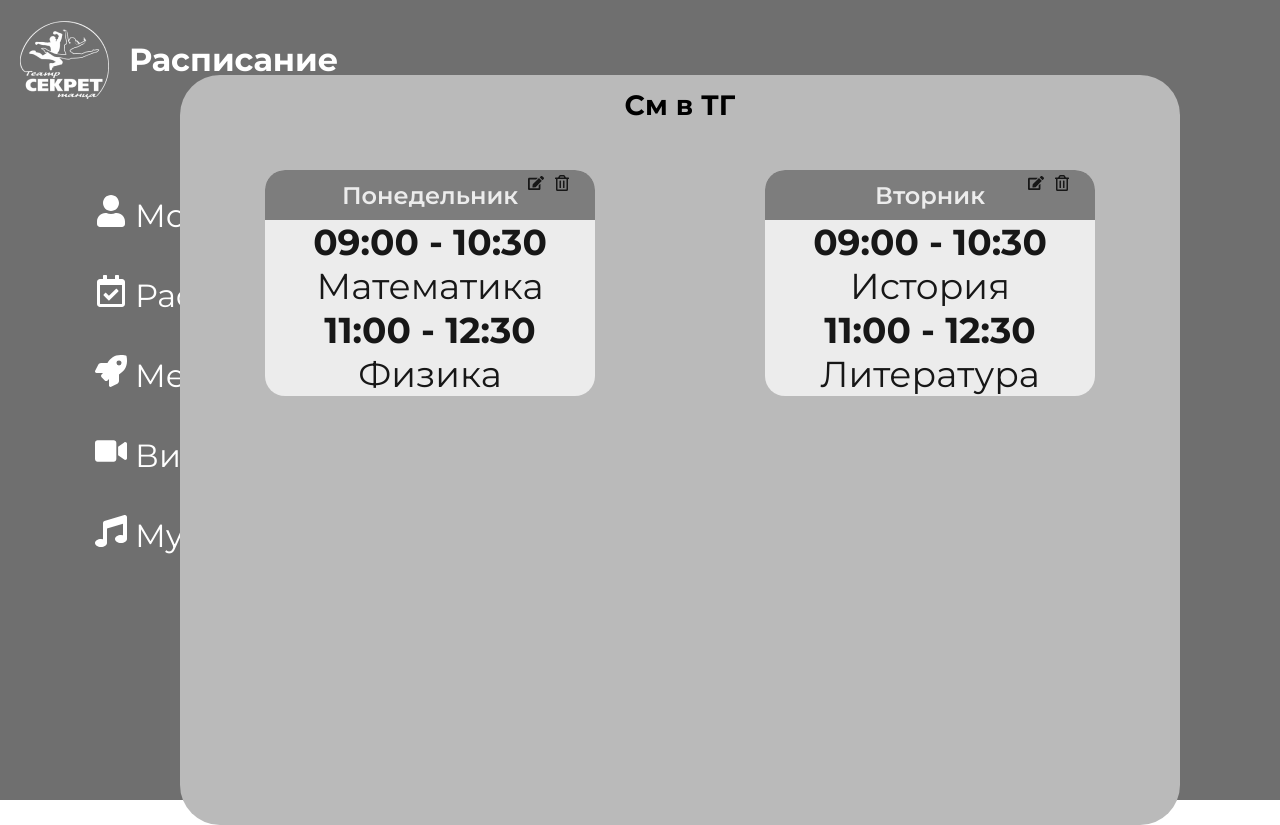
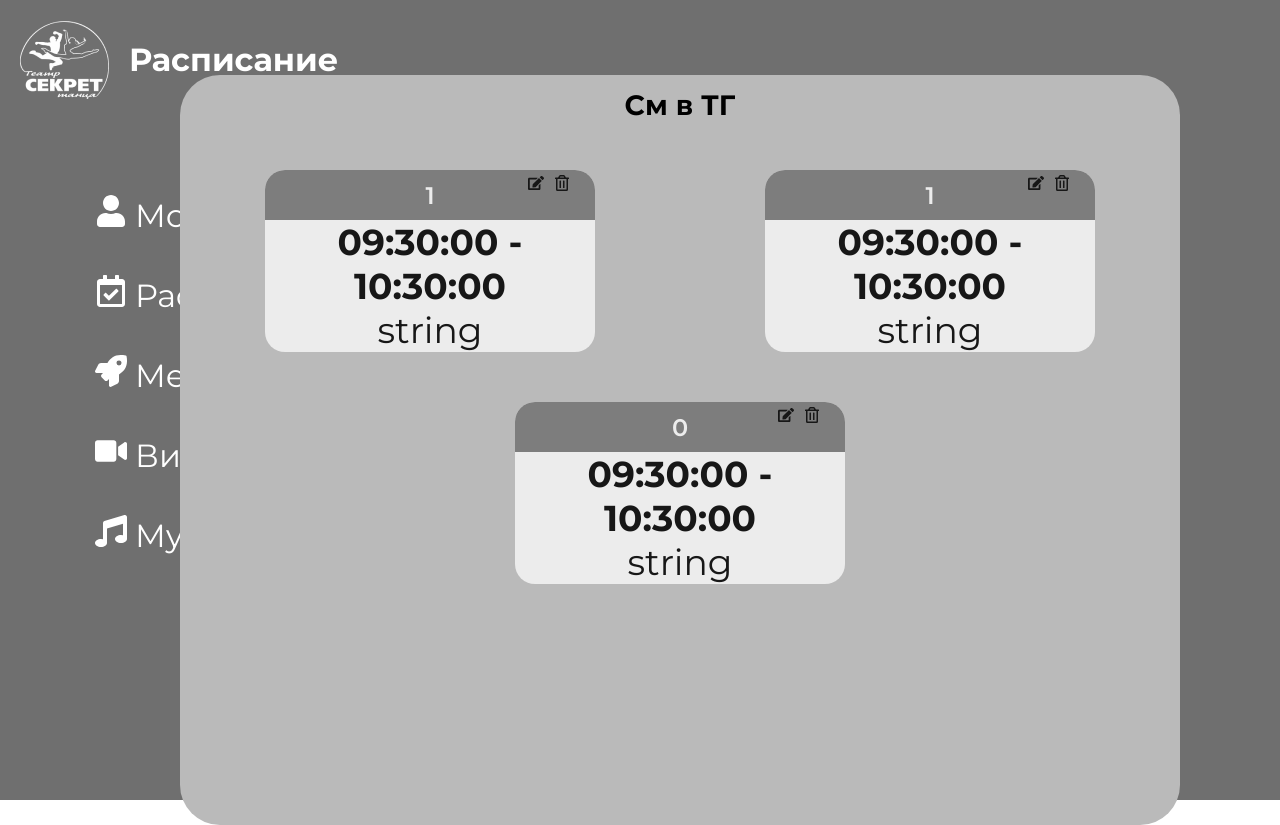
Before and after one commit to valve16/bd-next, a Next.js app: page /dashboard/shedule in a window 1280 px wide. Built offline with nearby package versions, Linux system fonts and the light colour scheme.

Commit message:
fix type

```diff
--- a/app/components/ElementShedule.tsx
+++ b/app/components/ElementShedule.tsx
@@ -1,14 +1,18 @@
 import styles from "./ElementShedule.module.css"
-import { Day } from "@/public/types";
+import { Schedule } from "@/public/types";
 import { FaRegTrashAlt, FaEdit } from "react-icons/fa";
 
 interface SheduleElementProps {
-    day: Day;
+    day: Schedule;
     onDelete: () => void;
     onEdit: () => void;
 }
 
-export default function SheduleElement({ day,  onDelete, onEdit }: SheduleElementProps) {
+export default function SheduleElement({
+    day,
+    onDelete,
+    onEdit
+}: SheduleElementProps) {
     return (
         <div className={styles.container}>
             <div className={styles.edit_container}>
@@ -16,7 +20,7 @@ export default function SheduleElement({ day,  onDelete, onEdit }: SheduleElemen
                 <FaRegTrashAlt className={styles.edit_element} onClick={onDelete}/>
             </div>
             <div className={styles.day_sect}>
-                {day.day}
+                {day.dayOfWeek}
             </div>
             {day.lessons.map((lesson, lessonIndex) => (
                 <div key={lessonIndex} className={styles.shd_sect}>
@@ -24,7 +28,7 @@ export default function SheduleElement({ day,  onDelete, onEdit }: SheduleElemen
                         {lesson.startTime} - {lesson.endTime}
                     </div>
                     <div className={styles.name_lesson}>
-                        {lesson.name}
+                        {lesson.lessonName}
                     </div>
                 </div>
             ))}
--- a/app/dashboard/shedule/modal.tsx
+++ b/app/dashboard/shedule/modal.tsx
@@ -1,26 +1,25 @@
 import React from "react";
 import { FaWindowClose } from "react-icons/fa";
 import styles from "./Page_shedule.module.css";
+import { Lesson } from "@/public/types";
 
-interface Lesson {
-    id: number;
-    startTime: string;
-    endTime: string;
-    name: string;
-}
 
 interface ModalContentProps {
-    editingDay: { id: number; day: string; lessons: Lesson[] } | null;
+    editingDay: { id: number; dayOfWeek: number; lessons: Lesson[] } | null;
     newDay: string;
     newLessons: Lesson[];
     setNewDay: (day: string) => void;
     setNewLessons: (lessons: Lesson[]) => void;
     handleAddLesson: () => void;
-    handleLessonChange: <T extends keyof Lesson>(index: number, field: T, value: Lesson[T]) => void;
+    handleLessonChange: <T extends keyof Lesson>(
+      index: number,
+      field: T,
+      value: Lesson[T]
+    ) => void;
     deleteLesson: (index: number) => void;
     handleSubmit: (e: React.FormEvent) => void;
     closeModal: () => void;
-}
+  }
 
 const ModalContent: React.FC<ModalContentProps> = ({
     editingDay,
@@ -77,8 +76,8 @@ const ModalContent: React.FC<ModalContentProps> = ({
                                     <input
                                         className={styles.input_l}
                                         type="text"
-                                        value={lesson.name}
-                                        onChange={(e) => handleLessonChange(index, 'name', e.target.value)}
+                                        value={lesson.lessonName}
+                                        onChange={(e) => handleLessonChange(index, 'lessonName', e.target.value)}
                                     />
                                 </label>
                             </div>
--- a/app/dashboard/shedule/page.tsx
+++ b/app/dashboard/shedule/page.tsx
@@ -3,7 +3,7 @@ import Navbar from "@/app/components/Navbar";
 import gstyles from "../main_student/Main.module.css"
 import SheduleElement from "@/app/components/ElementShedule";
 import sheduleDataProps from "@/public/shedule.json"
-import { Day, Lesson, GroupSchedule } from "@/public/types";
+import { Lesson, Schedule, Group } from "@/public/types";
 import styles from "./Page_shedule.module.css";
 import { FaBookMedical, FaWindowClose } from "react-icons/fa";
 import { useEffect, useState } from "react";
@@ -11,21 +11,21 @@ import groupSchedulesData from "@/public/groupshedule.json";
 import ModalContent from "./modal";
 
 export default function page_shedule() {
-    const [schedule, setSchedule] = useState<Day[]>(sheduleDataProps);
-    const [selectedGroup, setSelectedGroup] = useState<string>(""); // Хранит выбранную группу
-    const [groupSchedules, setGroupSchedules] = useState<GroupSchedule[]>(groupSchedulesData);
+    const [selectedGroup, setSelectedGroup] = useState<string>("");
     const [isModalOpen, setIsModalOpen] = useState(false);
     const [newDay, setNewDay] = useState("");
     const [newLessons, setNewLessons] = useState<Lesson[]>([]);
     const [currentDayIndex, setCurrentDayIndex] = useState<number | null>(null);
     const [userRole, setUserRole] = useState<number>(0);
-    const [editingDay, setEditingDay] = useState<Day | null>(null);
+    const [editingDay, setEditingDay] = useState<Schedule | null>(null);
 
-    const openModal = (day: Day | null = null) => {
+    const [groupSchedules, setGroupSchedules] = useState<Group[]>(groupSchedulesData);
+
+    const openModal = (day: Schedule | null = null) => {
         if (userRole === 1) {
             if (day) {
                 setEditingDay(day);
-                setNewDay(day.day);
+                setNewDay(day.dayOfWeek.toString()); // Преобразуем число в строку
                 setNewLessons(day.lessons);
             } else {
                 setEditingDay(null);
@@ -59,7 +59,7 @@ export default function page_shedule() {
     }, [userRole]);
 
     const handleAddLesson = () => {
-        setNewLessons([...newLessons, { id: Date.now(), startTime: "", endTime: "", name: "" }]);
+        setNewLessons([...newLessons, { id: Date.now(), startTime: "", endTime: "", lessonName: "" }]);
     };
 
     const handleLessonChange = <T extends keyof Lesson>(index: number, field: T, value: Lesson[T]) => {
@@ -75,26 +75,26 @@ export default function page_shedule() {
             (lesson) =>
                 lesson.startTime.trim() !== "" &&
                 lesson.endTime.trim() !== "" &&
-                lesson.name.trim() !== ""
+                lesson.lessonName.trim() !== ""
         );
 
         if (filteredLessons.length > 0 && newDay.trim() !== "" && selectedGroup) {
-            const newScheduleItem: Day = {
+            const newScheduleItem: Schedule = {
                 id: editingDay ? editingDay.id : Date.now(),
-                day: newDay,
+                dayOfWeek: parseInt(newDay, 10),
                 lessons: filteredLessons,
             };
 
             setGroupSchedules((prevGroupSchedules) =>
                 prevGroupSchedules.map((group) =>
-                    group.groupId === selectedGroup
+                    group.id === parseInt(selectedGroup, 10)
                         ? {
                             ...group,
                             schedule: editingDay
-                                ? group.schedule.map((day) =>
+                                ? group.schedules.map((day) =>
                                     day.id === editingDay.id ? newScheduleItem : day
                                 )
-                                : [...group.schedule, newScheduleItem],
+                                : [...group.schedules, newScheduleItem],
                         }
                         : group
                 )
@@ -114,10 +114,10 @@ export default function page_shedule() {
     const handleDeleteDay = (id: number) => {
         setGroupSchedules((prevGroupSchedules) =>
             prevGroupSchedules.map((group) =>
-                group.groupId === selectedGroup
+                group.id === parseInt(selectedGroup, 10)
                     ? {
                         ...group,
-                        schedule: group.schedule.filter((day) => day.id !== id),
+                        schedule: group.schedules.filter((day) => day.id !== id),
                     }
                     : group
             )
@@ -125,7 +125,7 @@ export default function page_shedule() {
     };
 
     const selectedGroupSchedule =
-        groupSchedules.find((group) => group.groupId === selectedGroup)?.schedule || [];
+        groupSchedules.find((group) => group.id === parseInt(selectedGroup, 10))?.schedules || [];
 
     return (
         <>
@@ -144,15 +144,15 @@ export default function page_shedule() {
                     >
                         <option value="">Выберите группу</option>
                         {groupSchedules.map((group) => (
-                            <option key={group.groupId} value={group.groupId}>
-                                {group.groupName}
+                            <option key={group.id} value={group.id.toString()}>
+                                {group.name}
                             </option>
                         ))}
                     </select>
                 )}
 
                 <div className={styles.day_container}>
-                    {selectedGroupSchedule.map((day: Day) => (
+                    {selectedGroupSchedule.map((day: Schedule) => (
                         <SheduleElement
                             key={day.id}
                             day={day}
--- a/public/groupshedule.json
+++ b/public/groupshedule.json
@@ -1,44 +1,54 @@
 [
     {
-        "groupId": "1",
-        "groupName": "Группа 1",
-        "schedule": [
+      "id": 1,
+      "name": "PS-31",
+      "schedules": [
         {
-                "id": 1,
-                "day": "Понедельник",
+          "id": 0,
+          "dayOfWeek": 1,
           "lessons": [
-                    { "id": 1, "startTime": "09:00", "endTime": "10:30", "name": "Математика" },
-                    { "id": 2, "startTime": "11:00", "endTime": "12:30", "name": "Физика" }
+            {
+              "id": 0,
+              "lessonName": "string",
+              "startTime": "09:30:00",
+              "endTime": "10:30:00"
+            }
           ]
         },
         {
-                "id": 2,
-                "day": "Вторник",
+          "id": 0,
+          "dayOfWeek": 1,
           "lessons": [
-                    { "id": 3, "startTime": "09:00", "endTime": "10:30", "name": "История" },
-                    { "id": 4, "startTime": "11:00", "endTime": "12:30", "name": "Литература" }
+            {
+              "id": 0,
+              "lessonName": "string",
+              "startTime": "09:30:00",
+              "endTime": "10:30:00"
+            }
+          ]
+        },
+        {
+          "id": 0,
+          "dayOfWeek": 0,
+          "lessons": [
+            {
+              "id": 0,
+              "lessonName": "string",
+              "startTime": "09:30:00",
+              "endTime": "10:30:00"
+            }
           ]
         }
       ]
     },
     {
-        "groupId": "2",
-        "groupName": "Группа 2",
-        "schedule": [
-            {
-                "id": 1,
-                "day": "Понедельник",
-                "lessons": [
-                    { "id": 5, "startTime": "10:00", "endTime": "11:30", "name": "Химия" }
-                ]
+      "id": 2,
+      "name": "PS-32",
+      "schedules": []
     },
     {
-                "id": 2,
-                "day": "Среда",
-                "lessons": [
-                    { "id": 6, "startTime": "12:00", "endTime": "13:30", "name": "Биология" }
-                ]
+      "id": 1003,
+      "name": "группа2",
+      "schedules": []
     }
   ]
-    }
-]
```
Also changed, not shown: app/dashboard/main_student/page.tsx (+49 -5 lines), public/student_data.json (added, +11 -0 lines), public/types.ts (+47 -14 lines). Lines whose indentation alone changed are shown as unchanged.
